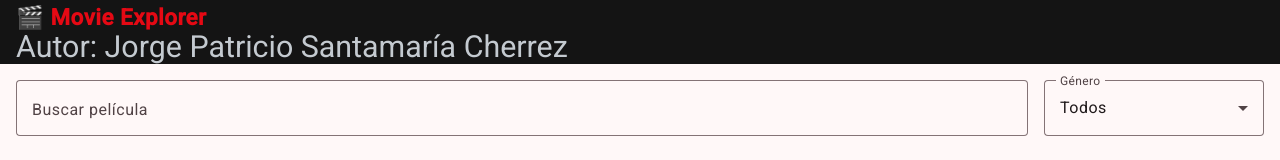
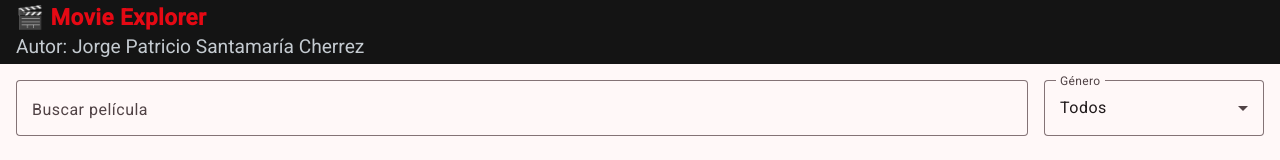
Before and after one commit to Patogol35/movie-explorer, an Angular app: page / in a window 1280 px wide. Shown: the top 160 px of the page. Built offline with nearby package versions, Linux system fonts and the light colour scheme.

Commit message:
Update home.component.css

```diff
--- a/src/app/pages/home/home.component.css
+++ b/src/app/pages/home/home.component.css
@@ -47,7 +47,7 @@
 }
 
 .subtitle {
-  font-size: 1.9rem;
+  font-size: 1.2rem;
   color: #F0F8FF;
   opacity: 0.8;
   margin-top: 2px; /* separa un poco del logo */
```
